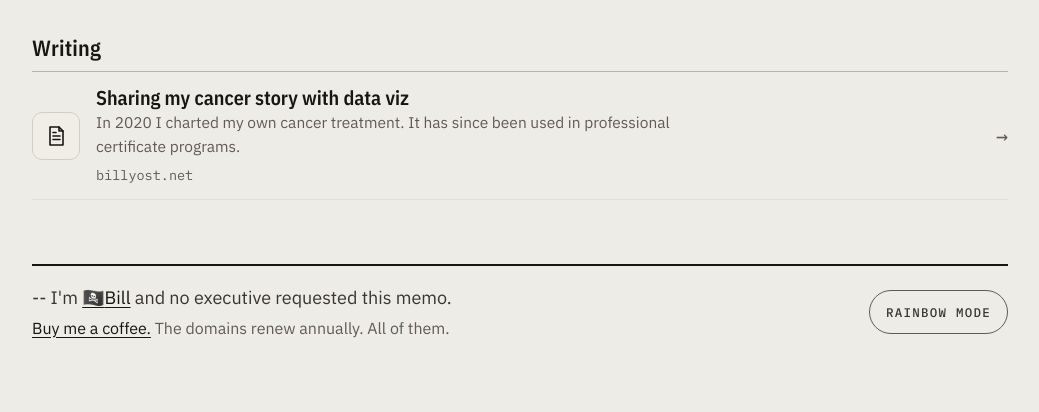
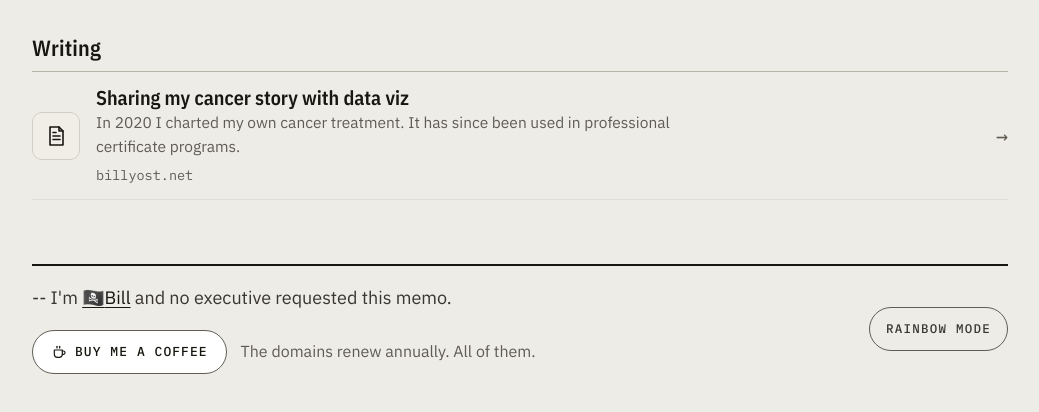
Before and after one commit to cruce5/billyost.com, a website: page public/index.html in a window 1280 px wide. Shown: the part 2014-2426 px from the top of the page, without its empty margins (120-1159 px from the left). Drawn offline with Linux system fonts and the light colour scheme.

Commit message:
Footer: Buy me a coffee gets a proper button
Co-Authored-By: Claude Opus 5 <noreply@anthropic.com>

```diff
--- a/public/index.html
+++ b/public/index.html
@@ -235,7 +235,8 @@ a.name-link:hover{text-decoration:underline;text-decoration-thickness:1.5px;text
 
 footer{margin-top:64px;padding-top:18px;border-top:2px solid var(--ink);display:flex;flex-wrap:wrap;gap:14px 24px;align-items:center;justify-content:space-between}
 footer p{margin:0;font-size:18px;color:var(--ink-2);max-width:32em}
-footer .coffee{margin-top:4px;font-size:16px;color:var(--ink-3)}
+footer .coffee{display:flex;flex-wrap:wrap;align-items:center;gap:8px 14px;margin-top:18px;font-size:16px;color:var(--ink-3)}
+footer .coffee .btn{padding:0 18px;color:var(--ink);text-decoration:none}
 footer a{color:var(--ink);text-underline-offset:3px;padding:12px 0}
 .toggle{
   min-height:44px;padding:0 16px;border:1px solid var(--ink-3);border-radius:999px;
@@ -613,7 +614,13 @@ footer a{color:var(--ink);text-underline-offset:3px;padding:12px 0}
   <footer>
     <div class="foot-text">
       <p>-- I'm <a href="https://www.linkedin.com/in/billyost"><span aria-hidden="true">🏴‍☠️</span>Bill</a> and no executive requested this memo.</p>
-      <p class="coffee"><a href="https://buymeacoffee.com/billyost">Buy me a coffee.</a> The domains renew annually. All of them.</p>
+      <p class="coffee">
+        <a class="btn" href="https://buymeacoffee.com/billyost">
+          <svg viewBox="0 0 24 24" aria-hidden="true"><path d="M5 9h12v6a5 5 0 0 1-5 5h-2a5 5 0 0 1-5-5z"/><path d="M17 10.5h1.5a2.5 2.5 0 0 1 0 5H17"/><path d="M9 3.5v2.5"/><path d="M13 3.5v2.5"/></svg>
+          Buy me a coffee
+        </a>
+        <span>The domains renew annually. All of them.</span>
+      </p>
     </div>
     <button class="toggle" type="button" data-theme-set="rainbow"><span data-theme-label>rainbow mode</span></button>
   </footer>
```
Also changed, not shown: 1 other file.
